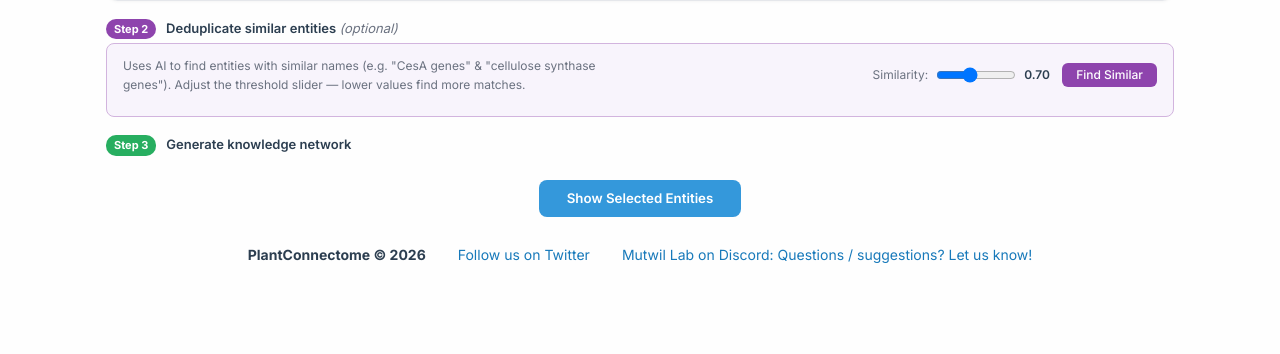
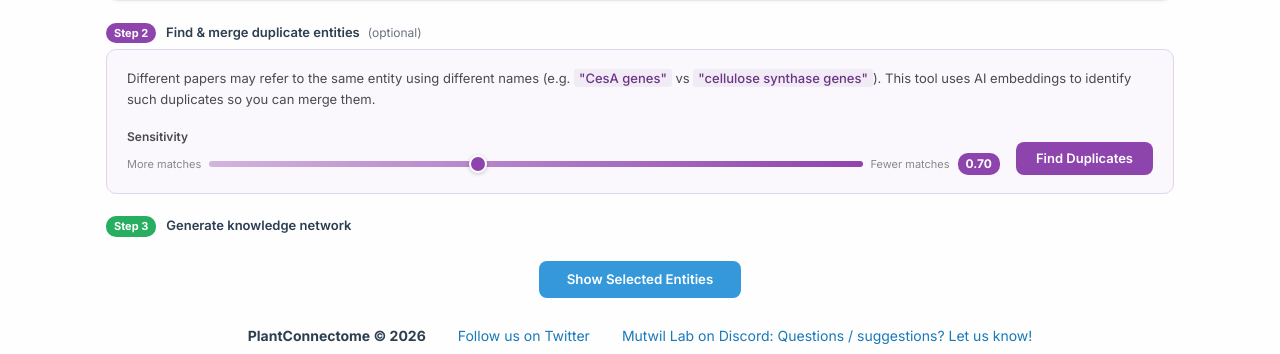
Before and after one commit to shanchun001/PlantConnectome_Version2, a Flask app: template templates/preview_search.html in a window 1280 px wide. Shown: the part 538-892 px from the top of the page. Before the commit the page ends 801 px from the top, so only its background shows below. Run offline with Flask 2, Linux system fonts and the light colour scheme; the template is opened without the code that fills it, so the values that code supplies are empty; parts of the project's set-up code (start-up, migrations or seed data) failed here and were passed over; some libraries are stand-ins or nearby versions.

Commit message:
Redesign Step 2 (similarity deduplication) in preview_search
- Clearer description explaining why duplicates exist
- Larger, styled slider with gradient track and labeled endpoints
- Threshold shown as purple badge
- "Find Duplicates" button with better sizing
- Visual hierarchy: description -> controls -> results
- Consistent card styling matching page design

Co-Authored-By: Claude Opus 4.6 (1M context) <noreply@anthropic.com>

```diff
--- a/templates/preview_search.html
+++ b/templates/preview_search.html
@@ -84,27 +84,38 @@
     </div>
   </div>
 
-  <!-- Step 2: Optional similarity -->
-  <div style="margin-top:16px;margin-bottom:4px;">
+  <!-- Step 2: Optional similarity deduplication -->
+  <div style="margin-top:20px;margin-bottom:6px;">
     <span style="display:inline-block;background:#8e44ad;color:white;font-size:11px;font-weight:700;padding:2px 8px;border-radius:10px;margin-right:6px;">Step 2</span>
-    <span style="font-size:13px;font-weight:600;color:#2c3e50;">Deduplicate similar entities <em style="font-weight:400;color:#6b7280;">(optional)</em></span>
+    <span style="font-size:13px;font-weight:600;color:#2c3e50;">Find &amp; merge duplicate entities</span>
+    <span style="font-size:12px;color:#6b7280;margin-left:4px;">(optional)</span>
   </div>
 
-  <div style="background:#f8f4fc;border:1px solid #d2b4de;border-radius:8px;padding:12px 16px;margin-bottom:16px;">
-    <div style="display:flex;justify-content:space-between;align-items:center;flex-wrap:wrap;gap:8px;">
-      <p style="margin:0;font-size:12px;color:#6b7280;max-width:500px;">
-        Uses AI to find entities with similar names (e.g. "CesA genes" &amp; "cellulose synthase genes").
-        Adjust the threshold slider &mdash; lower values find more matches.
-      </p>
-      <div style="display:flex;align-items:center;gap:8px;">
-        <label style="font-size:12px;color:#6b7280;">Similarity:</label>
-        <input type="range" id="simThreshold" min="0.5" max="0.99" step="0.01" value="0.70"
-               style="width:80px;" oninput="document.getElementById('simThresholdVal').textContent=this.value">
-        <span id="simThresholdVal" style="font-size:12px;font-weight:600;width:30px;">0.70</span>
-        <button id="findSimilarBtn" onclick="findSimilarEntities()" style="font-size:12px;padding:6px 14px;background:#8e44ad;color:white;border:none;border-radius:6px;cursor:pointer;font-weight:500;">Find Similar</button>
+  <div class="similarity-card">
+    <div class="similarity-description">
+      Different papers may refer to the same entity using different names
+      (e.g. <em>"CesA genes"</em> vs <em>"cellulose synthase genes"</em>).
+      This tool uses AI embeddings to identify such duplicates so you can merge them.
+    </div>
+
+    <div class="similarity-controls">
+      <div class="similarity-slider-group">
+        <label for="simThreshold">Sensitivity</label>
+        <div class="similarity-slider-row">
+          <span class="similarity-label-end">More matches</span>
+          <input type="range" id="simThreshold" min="0.5" max="0.99" step="0.01" value="0.70"
+                 oninput="document.getElementById('simThresholdVal').textContent=this.value">
+          <span class="similarity-label-end">Fewer matches</span>
+          <span id="simThresholdVal" class="similarity-threshold-badge">0.70</span>
+        </div>
       </div>
+
+      <button id="findSimilarBtn" onclick="findSimilarEntities()" class="similarity-btn">
+        Find Duplicates
+      </button>
     </div>
-    <div id="similarityResults" style="margin-top:10px;"></div>
+
+    <div id="similarityResults"></div>
   </div>
 
   <!-- Step 3: Visualize -->
@@ -299,6 +310,104 @@
   .preview-submit-btn:active { transform: scale(0.97); }
   .preview-submit-btn:disabled {
     background-color: #9ca3af;
+    cursor: not-allowed;
+  }
+
+  /* ── Similarity Card ── */
+  .similarity-card {
+    background: #faf8fd;
+    border: 1px solid #e0d4ed;
+    border-radius: 10px;
+    padding: 18px 20px;
+    margin-bottom: 20px;
+  }
+  .similarity-description {
+    font-size: 13px;
+    color: #4a4a4a;
+    line-height: 1.6;
+    margin-bottom: 16px;
+  }
+  .similarity-description em {
+    background: #f0ebf5;
+    padding: 1px 5px;
+    border-radius: 3px;
+    font-style: normal;
+    font-weight: 500;
+    color: #6c3483;
+  }
+  .similarity-controls {
+    display: flex;
+    align-items: flex-end;
+    gap: 16px;
+    flex-wrap: wrap;
+  }
+  .similarity-slider-group {
+    flex: 1;
+    min-width: 260px;
+  }
+  .similarity-slider-group label {
+    display: block;
+    font-size: 12px;
+    font-weight: 600;
+    color: #4a4a4a;
+    margin-bottom: 6px;
+  }
+  .similarity-slider-row {
+    display: flex;
+    align-items: center;
+    gap: 8px;
+  }
+  .similarity-label-end {
+    font-size: 11px;
+    color: #888;
+    white-space: nowrap;
+  }
+  .similarity-slider-row input[type="range"] {
+    flex: 1;
+    height: 6px;
+    -webkit-appearance: none;
+    appearance: none;
+    background: linear-gradient(to right, #d2b4de, #8e44ad);
+    border-radius: 3px;
+    outline: none;
+  }
+  .similarity-slider-row input[type="range"]::-webkit-slider-thumb {
+    -webkit-appearance: none;
+    width: 18px;
+    height: 18px;
+    border-radius: 50%;
+    background: #8e44ad;
+    border: 2px solid white;
+    box-shadow: 0 1px 4px rgba(0,0,0,0.2);
+    cursor: pointer;
+  }
+  .similarity-threshold-badge {
+    display: inline-block;
+    background: #8e44ad;
+    color: white;
+    font-size: 12px;
+    font-weight: 700;
+    padding: 2px 8px;
+    border-radius: 10px;
+    min-width: 36px;
+    text-align: center;
+  }
+  .similarity-btn {
+    background: #8e44ad;
+    color: white;
+    border: none;
+    padding: 10px 20px;
+    border-radius: 8px;
+    font-size: 13px;
+    font-weight: 600;
+    cursor: pointer;
+    transition: background 0.2s, transform 0.1s;
+    white-space: nowrap;
+  }
+  .similarity-btn:hover { background: #7d3c98; }
+  .similarity-btn:active { transform: scale(0.97); }
+  .similarity-btn:disabled {
+    background: #9ca3af;
     cursor: not-allowed;
   }
 </style>
```
